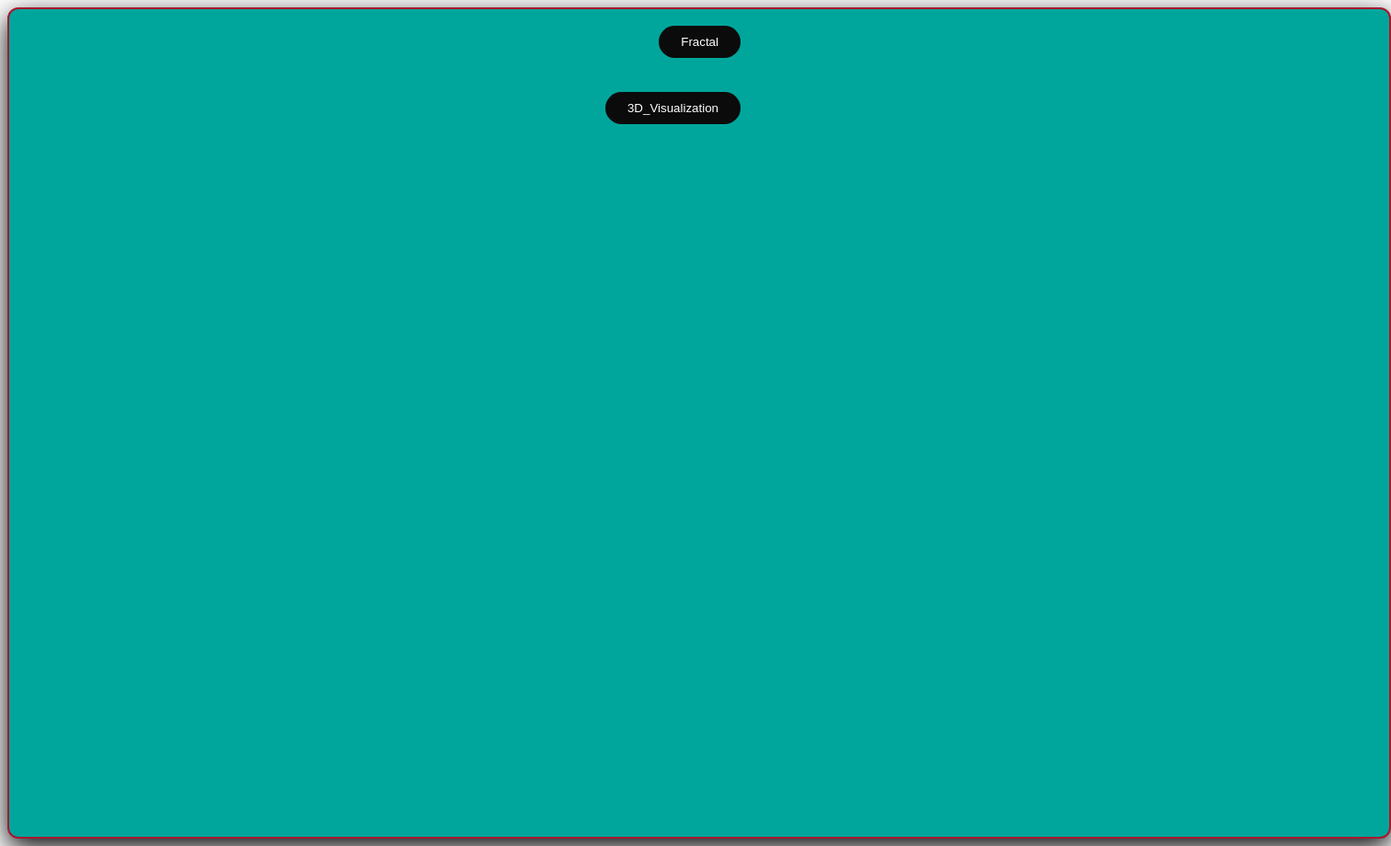
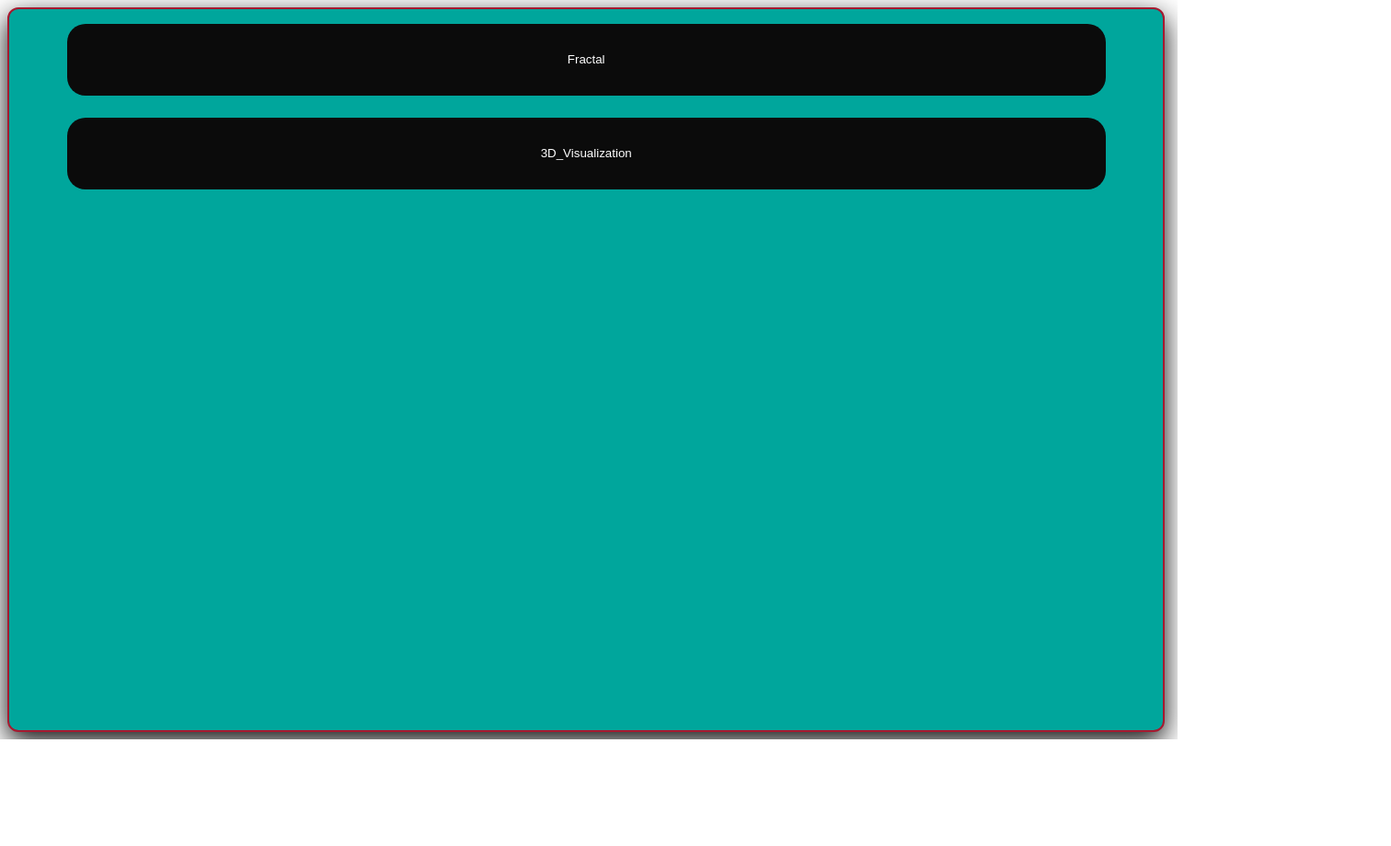
Before and after one commit to cgsg252/cgsg252.github.io, a plain HTML site: page index.html in a window 1280 px wide. Shown: the whole page at 92% size, 1512 px wide, since content can reach past the window. After the commit the page ends 804 px from the top, so only its background shows below. Drawn offline with Linux system fonts and the light colour scheme.

Commit message:
small changings in style

```diff
--- a/style.css
+++ b/style.css
@@ -3,8 +3,8 @@
     position: relative;
 
     /* size */
-    width: 1500px;
-    height: 900px;
+    width: 98vw;
+    height: 98vh;
 
     /* background color */
     background-color: #00A69C;
@@ -29,10 +29,13 @@
 }
 
 #Fractal-btn {
+    width: 90%;
+    height: 10%;
+
     /* position in window */
     position: absolute;
     top: 2%;
-    right: 47%;
+    right: 5%;
 
     /* background color */
     background-color: #0B0B0B;
@@ -54,16 +57,19 @@
 }
 
 #Fractal-btn:hover {
-    box-shadow: 0 0 10px 2px #C6C6C6;
+    box-shadow: 0 0 20px 10px #C6C6C6;
     background-color: #A71930;
     color: #0B0B0B;
 }
 
 #vis3d-btn {
+    width: 90%;
+    height: 10%;
+
     /* position in window */
     position: absolute;
-    top: 10%;
-    right: 47%;
+    top: 15%;
+    right: 5%;
 
     /* background color */
     background-color: #0B0B0B;
@@ -85,7 +91,7 @@
 }
 
 #vis3d-btn:hover {
-    box-shadow: 0 0 10px 2px #C6C6C6;
+    box-shadow: 0 0 20px 10px #C6C6C6;
     background-color: #A71930;
     color: #0B0B0B;
 }
```
